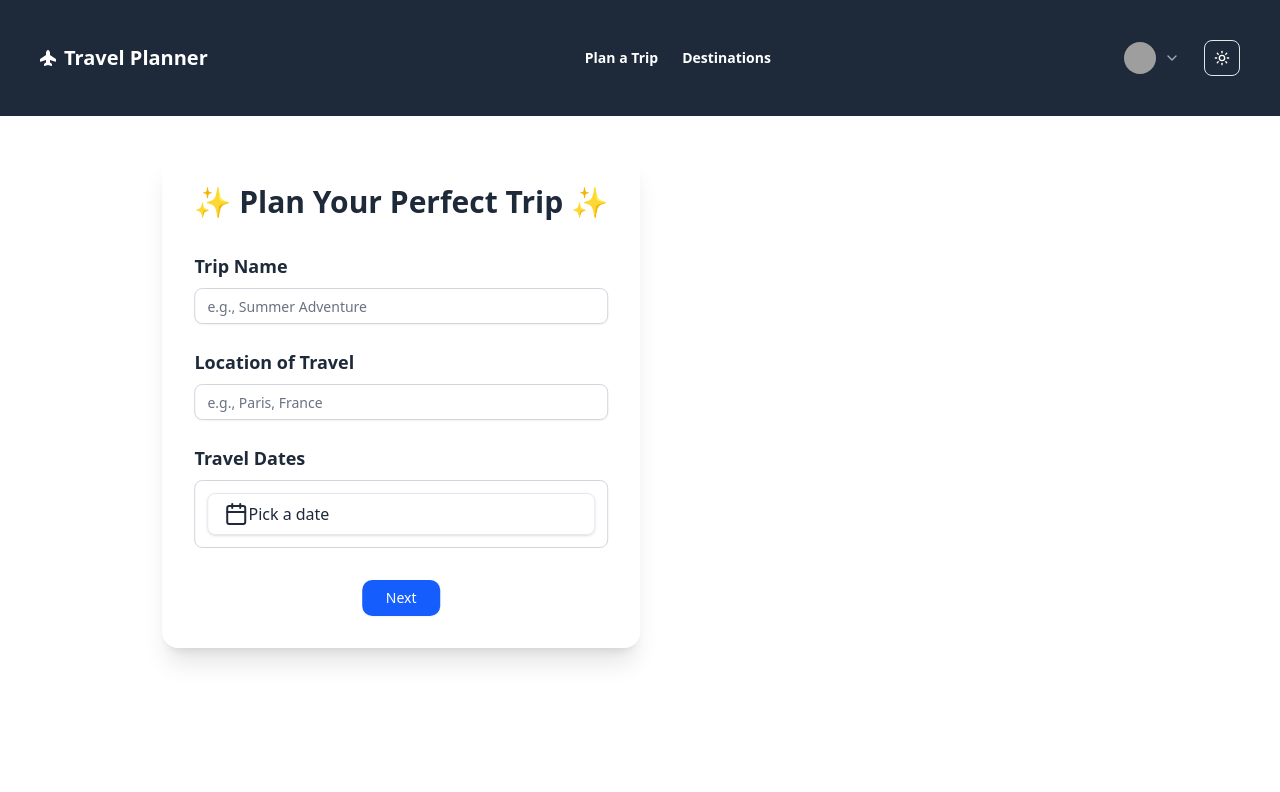
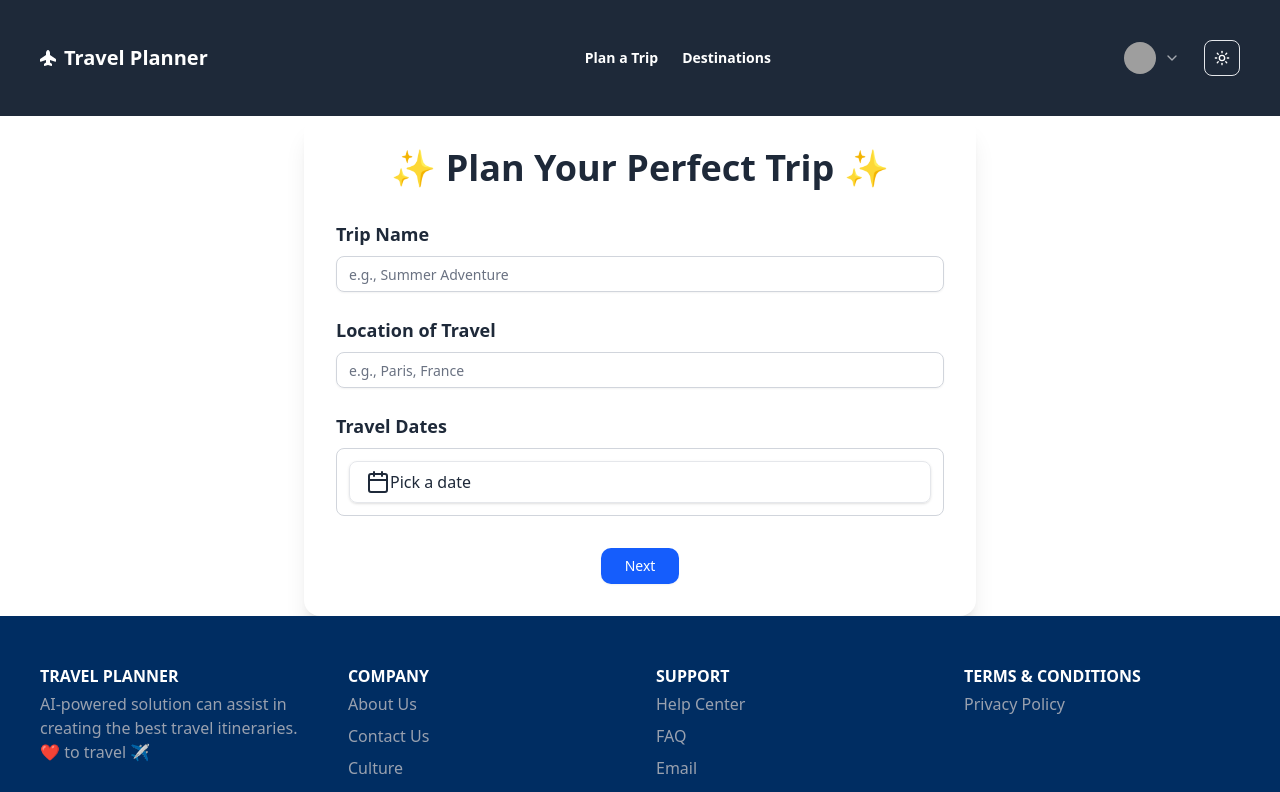
Before and after one commit to AI-TravelPlanner/TravelPlaner_Frontend, a React (Vite) app: page /create-trip in a window 1280 px wide. Shown: the top 792 px of the page. Built offline with nearby package versions, Linux system fonts and the light colour scheme; grey boxes are pictures that could not be loaded.

Commit message:
Animation implemented

```diff
--- a/src/createtrip/AnimatedButton.jsx
+++ b/src/createtrip/AnimatedButton.jsx
@@ -9,23 +9,25 @@ function AnimatedButton() {
 
   return (
     <motion.div
-      initial={{ x: "-50%" }} // Initial position for centering
       animate={{
-        x: isClicked ? "50vw" : "-50%", // Animate to the right (50% of the viewport width) or back to the center
+        x: isClicked
+          ? "35vw" // Default for small screens (e.g., phone)
+          : "0%",
       }}
-      transition={{ type: "spring", stiffness: 100 }}
-      className="absolute top-1/2 -translate-y-1/2" // Position the div in the center vertically
+      transition={{ type: "spring", stiffness: 50 }}
+      className="md:x-[40vw] lg:x-[40vw]"
     >
       {isClicked ? (
         <motion.button
-          className="px-4 py-2 bg-blue-500 text-white rounded"
+          className="px-4 py-2 text-sm md:text-base lg:text-lg bg-blue-500 text-white rounded"
           onClick={() => setIsClicked(false)} // Resets when clicked again
         >
           I'm a Button!
         </motion.button>
       ) : (
-        <motion.div>
-          <TravelForm handleAnimate={setIsClicked} />
+        <motion.div onClick={() => setIsClicked(true)}>
+          <TravelForm />
+          {/* <TravelForm handleAnimate={setIsClicked} /> */}
         </motion.div>
       )}
     </motion.div>
--- a/src/createtrip/TravelForm.jsx
+++ b/src/createtrip/TravelForm.jsx
@@ -249,9 +249,9 @@ const TravelForm = ({ handleAnimate }) => {
             : "bg-gray-800 text-gray-100"
         )}
       >
-        <h2 className="text-3xl font-extrabold mb-8 text-center">
-          ✨ Plan Your Perfect Trip ✨
-        </h2>
+       <h2 className="text-2xl sm:text-xl md:text-2xl lg:text-3xl xl:text-4xl font-extrabold mb-8 text-center">
+  ✨ Plan Your Perfect Trip ✨
+</h2>
         <motion.div
           key={step}
           initial={{ opacity: 0, x: 50 }}
@@ -616,6 +616,7 @@ const TravelForm = ({ handleAnimate }) => {
             </Button>
           )}
         </div>
+
       </form>
     </div>
   );
--- a/src/createtrip/TripPage.jsx
+++ b/src/createtrip/TripPage.jsx
@@ -3,13 +3,17 @@ import TravelForm from "./TravelForm";
 import AnimatedButton from "./AnimatedButton";
 
 const TripPage = () => {
-  // return <TravelForm />;
+  return <TravelForm />;
 
-  return (
-    <div className="grid place-items-center min-h-screen">
-      <AnimatedButton />
-    </div>
-  );
+  // return (
+  //   <div className="grid justify-center  min-h-screen border-2 border-blue-600">
+  //     {/* <AnimatedButton /> */}
+  //     <div className="w-full max-w-md p-4 border-2 border-amber-800 ">
+  //       {/* <TravelForm /> */}
+  //       <AnimatedButton />
+  //     </div>
+  //   </div>
+  // );
 };
 
 export default TripPage;
```
